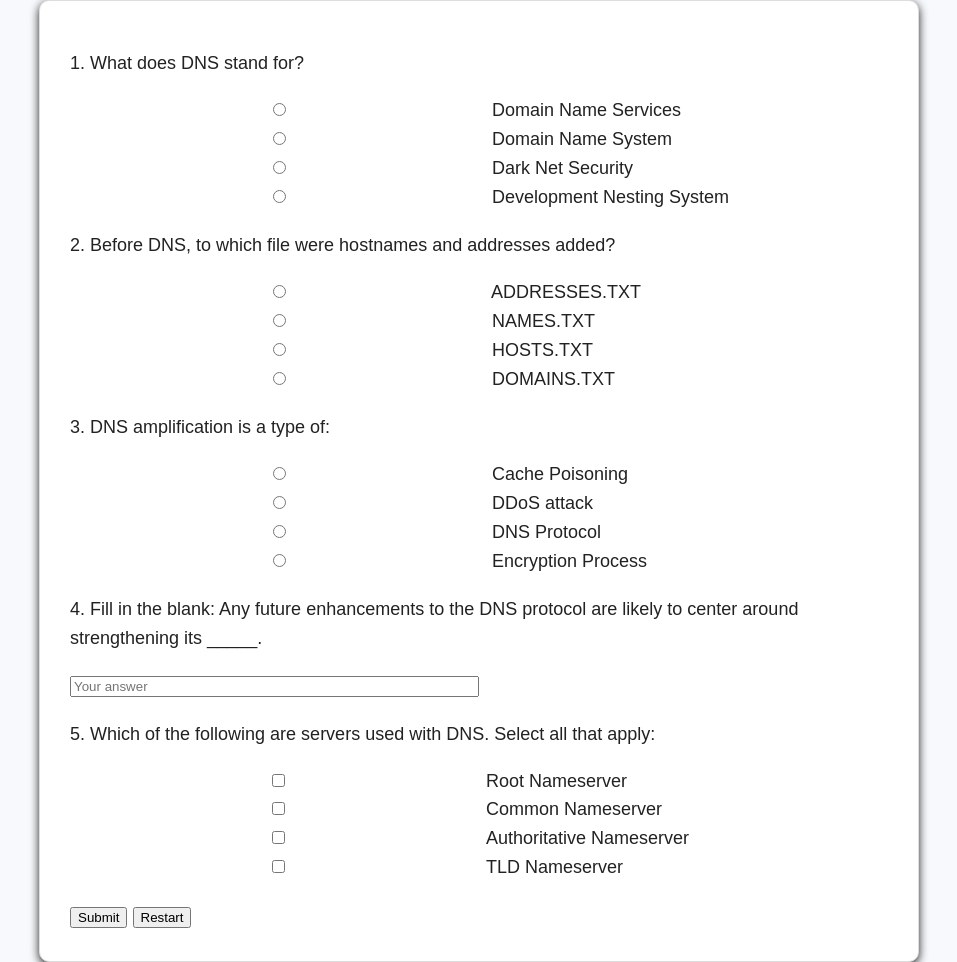
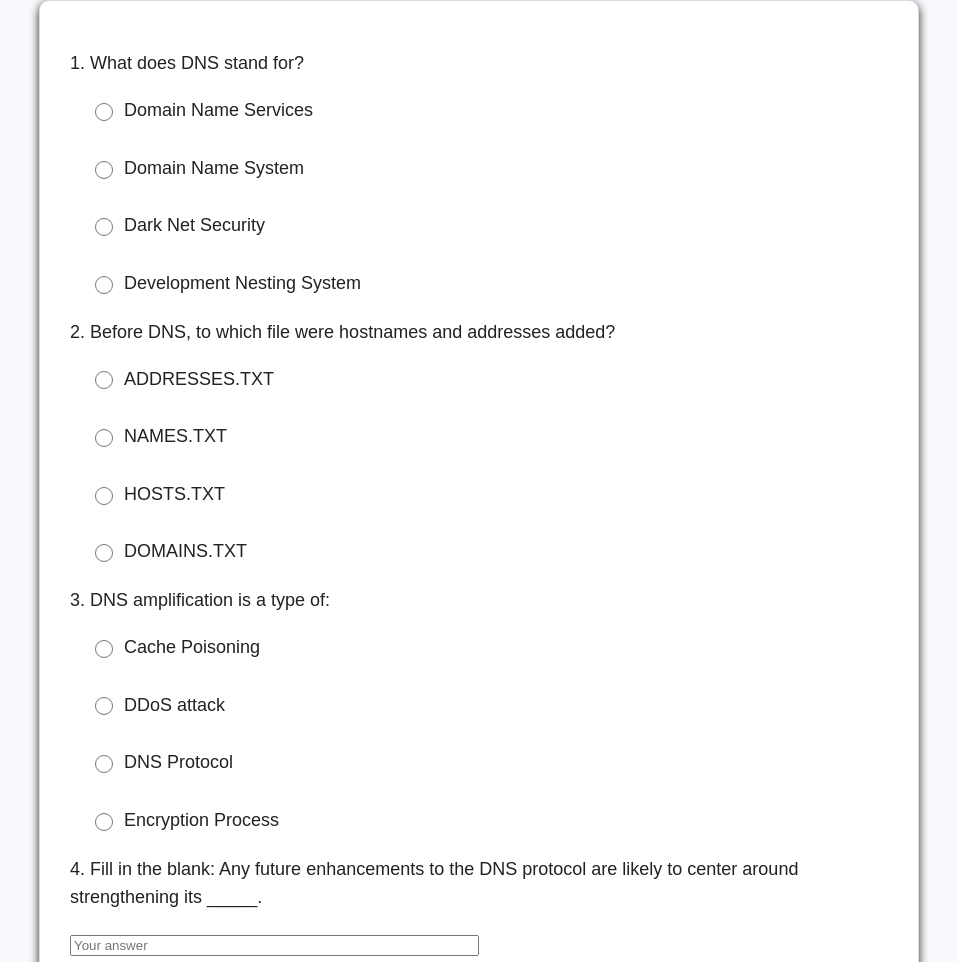
Before and after one commit to IT3203Project/IT3203Project.github.io, a plain HTML site: page quiz.html in a window 1280 px wide. Shown: the part 226-1188 px from the top of the page, without its empty margins (161-1118 px from the left). Drawn offline with Linux system fonts and the light colour scheme.

Commit message:
Fixed quiz styling

```diff
--- a/quiz.html
+++ b/quiz.html
@@ -31,26 +31,26 @@
                     <!-- Multiple Choice Questions -->
                     <div class="question">
                         <p>1. What does DNS stand for?</p>
-                        <label><input type="radio" name="q1" value="a"> Domain Name Services</label><br>
-                        <label><input type="radio" name="q1" value="b"> Domain Name System</label><br>
-                        <label><input type="radio" name="q1" value="c"> Dark Net Security</label><br>
-                        <label><input type="radio" name="q1" value="d"> Development Nesting System</label>
+                        <label class="answer"><input type="radio" name="q1" value="a"> Domain Name Services</label><br>
+                        <label class="answer"><input type="radio" name="q1" value="b"> Domain Name System</label><br>
+                        <label class="answer"><input type="radio" name="q1" value="c"> Dark Net Security</label><br>
+                        <label class="answer"><input type="radio" name="q1" value="d"> Development Nesting System</label>
                     </div>
 
                     <div class="question">
                         <p>2. Before DNS, to which file were hostnames and addresses added?</p>
-                        <label><input type="radio" name="q2" value="a"> ADDRESSES.TXT</label><br>
-                        <label><input type="radio" name="q2" value="b"> NAMES.TXT</label><br>
-                        <label><input type="radio" name="q2" value="c"> HOSTS.TXT</label><br>
-                        <label><input type="radio" name="q2" value="d"> DOMAINS.TXT</label>
+                        <label class="answer"><input type="radio" name="q2" value="a"> ADDRESSES.TXT</label><br>
+                        <label class="answer"><input type="radio" name="q2" value="b"> NAMES.TXT</label><br>
+                        <label class="answer"><input type="radio" name="q2" value="c"> HOSTS.TXT</label><br>
+                        <label class="answer"><input type="radio" name="q2" value="d"> DOMAINS.TXT</label>
                     </div>
 
                     <div class="question">
                         <p>3. DNS amplification is a type of:</p>
-                        <label><input type="radio" name="q3" value="a"> Cache Poisoning</label><br>
-                        <label><input type="radio" name="q3" value="b"> DDoS attack</label><br>
-                        <label><input type="radio" name="q3" value="c"> DNS Protocol</label><br>
-                        <label><input type="radio" name="q3" value="d"> Encryption Process</label>
+                        <label class="answer"><input type="radio" name="q3" value="a"> Cache Poisoning</label><br>
+                        <label class="answer"><input type="radio" name="q3" value="b"> DDoS attack</label><br>
+                        <label class="answer"><input type="radio" name="q3" value="c"> DNS Protocol</label><br>
+                        <label class="answer"><input type="radio" name="q3" value="d"> Encryption Process</label>
                     </div>
 
                     <!-- Fill in the blank question -->
@@ -62,10 +62,10 @@
                     <!-- Multiple correct answers (checkboxes) -->
                     <div class="question">
                         <p>5. Which of the following are servers used with DNS. Select all that apply:</p>
-                        <label><input type="checkbox" name="q5" value="Root Nameserver">Root Nameserver</label><br>
-                        <label><input type="checkbox" name="q5" value="Common Nameserver">Common Nameserver</label><br>
-                        <label><input type="checkbox" name="q5" value="Authoritative Nameserver">Authoritative Nameserver</label><br>
-                        <label><input type="checkbox" name="q5" value="TLD Nameserver">TLD Nameserver</label>
+                        <label class="answer"><input type="checkbox" name="q5" value="Root Nameserver">Root Nameserver</label><br>
+                        <label class="answer"><input type="checkbox" name="q5" value="Common Nameserver">Common Nameserver</label><br>
+                        <label class="answer"><input type="checkbox" name="q5" value="Authoritative Nameserver">Authoritative Nameserver</label><br>
+                        <label class="answer"><input type="checkbox" name="q5" value="TLD Nameserver">TLD Nameserver</label>
                     </div>
 
                     <!-- Buttons to submit and restart quiz -->
--- a/styles.css
+++ b/styles.css
@@ -143,6 +143,23 @@ footer a:hover {
     margin-bottom: 20px;
 }
 
+.question label.answer {
+    display: flex;
+    align-items: center;
+    gap: 8px;
+    margin-left: 20px;
+    font-size: 18px;
+}
+
+
+.question input[type="radio"],
+.question input[type="checkbox"] {
+    width: 18px;
+    height: 18px;
+}
+
+
+
 .result {
     margin-top: 30px;
     padding: 20px;
@@ -215,6 +232,12 @@ footer a:hover {
         padding: 12px;
         border-top: 1px solid #555;
     }
+
+    .question label.answer {
+        flex-wrap: wrap;
+        font-size: 16px;
+        margin-left: 10px;
+    }
 }
 
 /* Tablets */
```
